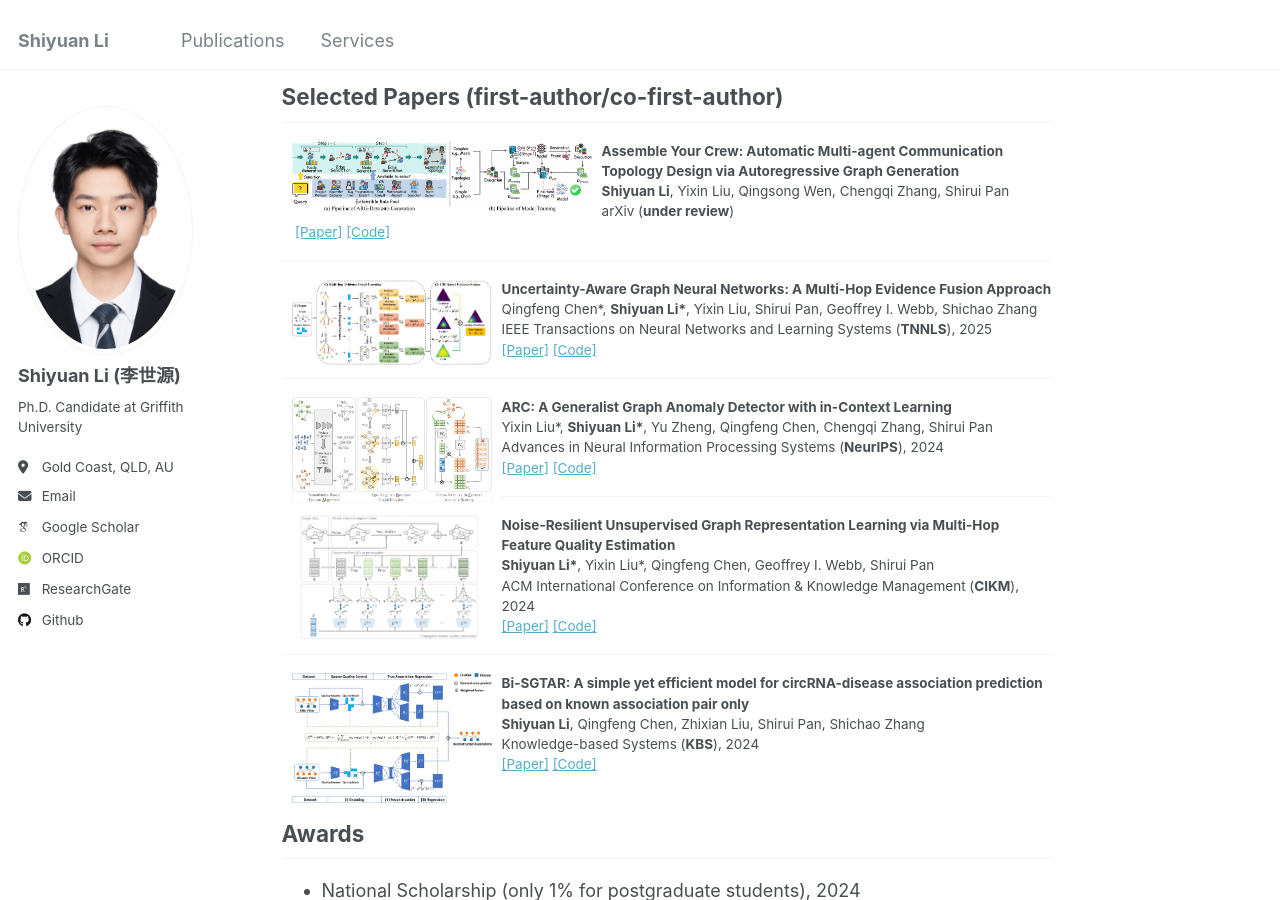
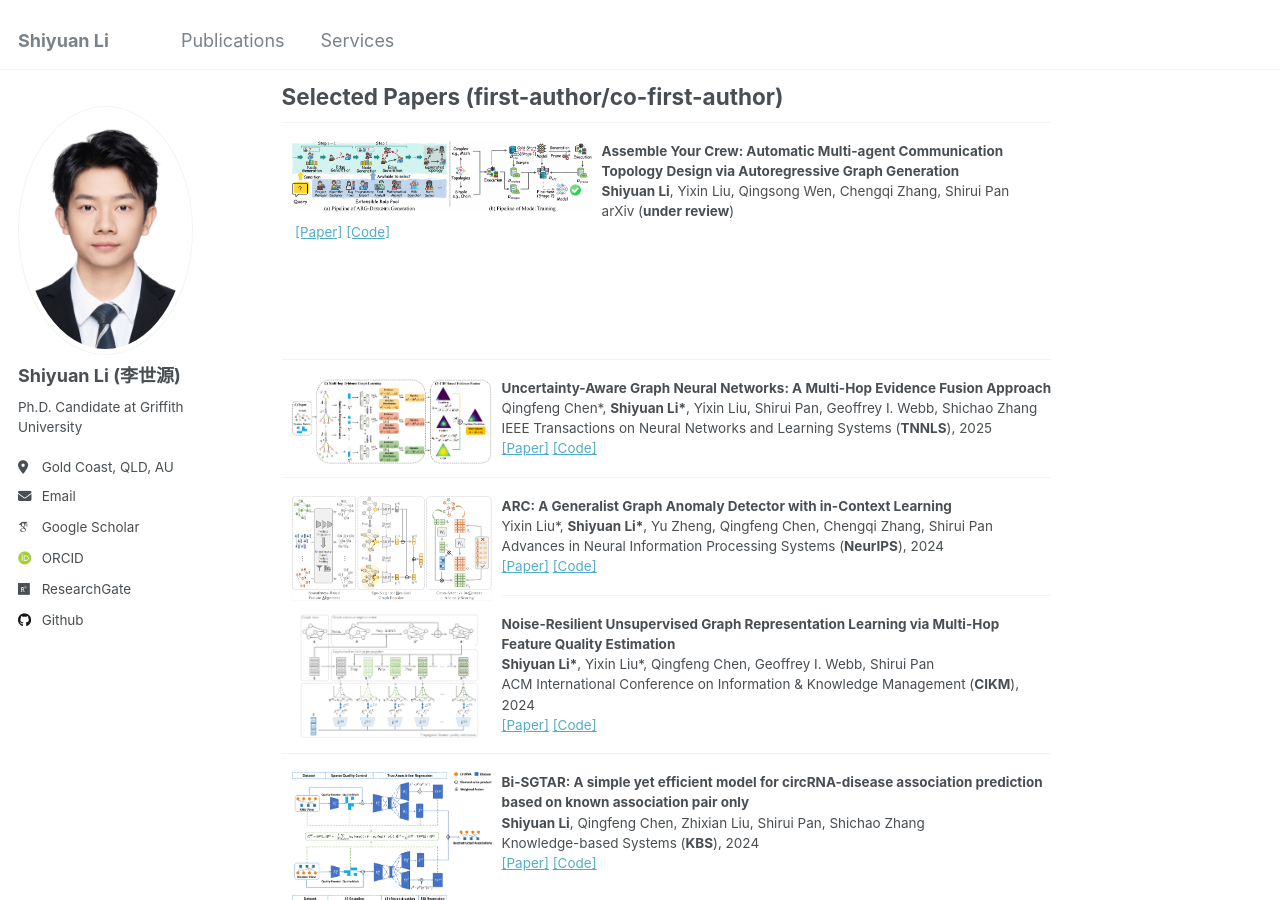
Before and after one commit to Shiy-Li/Shiy-Li.github.io, a Jekyll site: the page built from _pages/about.md, in a window 1280 px wide and 900 px high, scrolled down 743 px. Built offline with Jekyll 4.4.1, drawn with Linux system fonts in a browser that asks for light colours; some web fonts are replaced.

Commit message:
Update about.md

```diff
--- a/_pages/about.md
+++ b/_pages/about.md
@@ -25,8 +25,10 @@ News
 Selected Papers (first-author/co-first-author)
 ------
 
+
 <dl>
   <dt><img align="left" width="300" hspace="10"  wspace="20" src="/images/ARG-Designer.jpg"></dt>
+  <div style="min-height: 200px;">
   <dd><strong>Assemble Your Crew: Automatic Multi-agent Communication Topology Design via Autoregressive Graph Generation</strong></dd>
   <dd><strong>Shiyuan Li</strong>, Yixin Liu, Qingsong Wen, Chengqi Zhang, Shirui Pan</dd>
   <dd> arXiv (<strong>under review</strong>)</dd>
@@ -34,6 +36,7 @@ Selected Papers (first-author/co-first-author)
     <a href="https://arxiv.org/pdf/2507.18224">[Paper]</a>
     <a href="https://github.com/shiy-li/ARG-Designer">[Code]</a>
   </dd>
+  </div>
 </dl>
 
 ---
```
